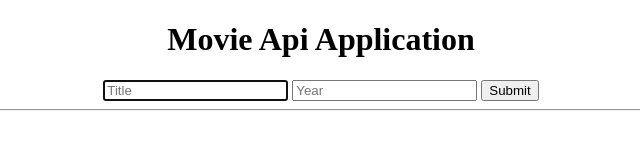
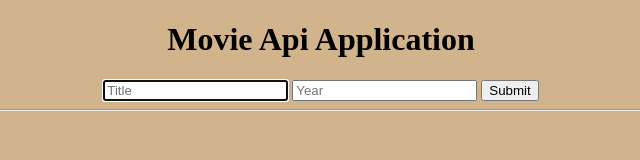
Before and after one commit to ep943087/movies, a plain HTML site: page index.html in a window 1280 px wide. Shown: the whole page, without its empty margins (319-959 px from the left). Drawn offline with Linux system fonts and the light colour scheme.

Commit message:
Changed background-color to tan

```diff
--- a/styles.css
+++ b/styles.css
@@ -1,3 +1,7 @@
+body{
+    background-color: #D2B48C;
+}
+
 #movieInfo{
     min-width: 500px;
     max-width: 500px;
```
